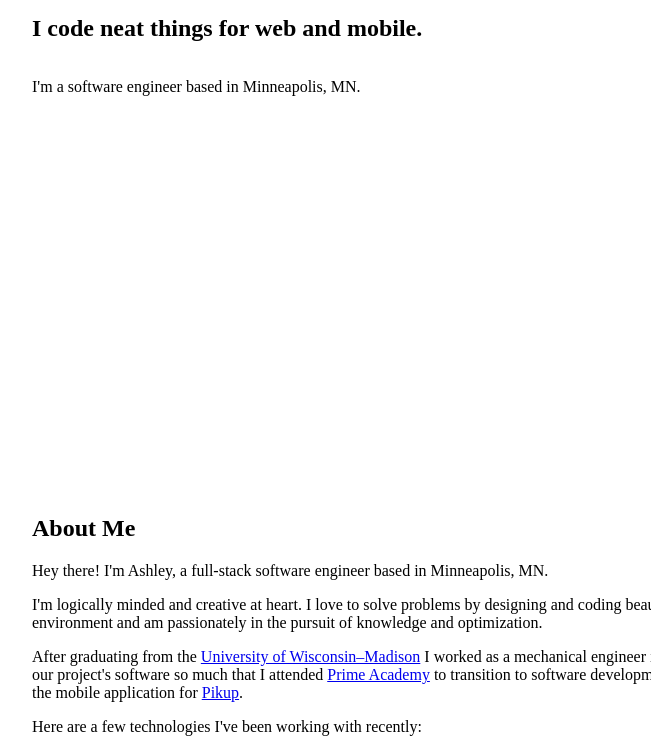
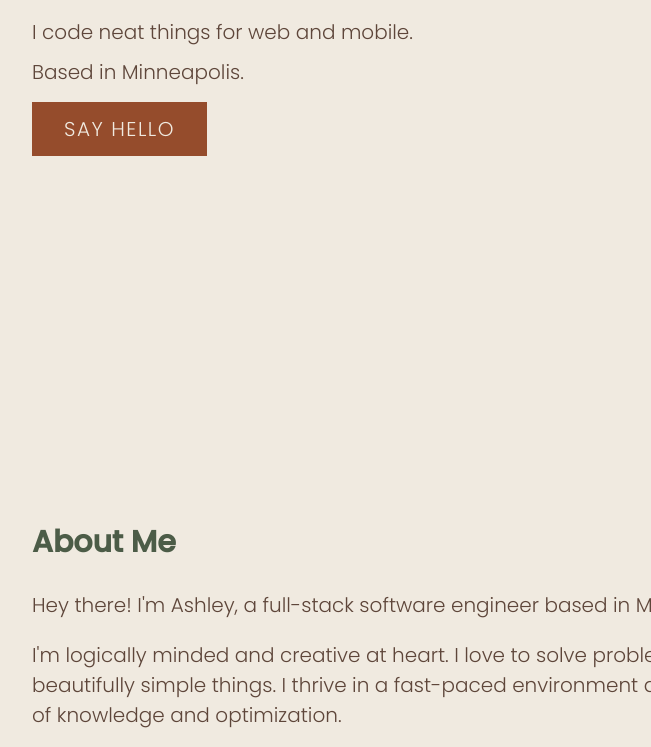
Before and after one commit to ashklein6/personal-site-v2, a Gatsby site: page / in a window 1280 px wide. Shown: the part 380-1127 px from the top of the page, without its empty margins (118-769 px from the left). Built offline with nearby package versions, Linux system fonts and the light colour scheme; Gatsby itself is replaced by a stand-in of ours; a web font is replaced by a local one.

Commit message:
started picking color scheme and adding theme elements

```diff
--- a/src/components/sections/about.tsx
+++ b/src/components/sections/about.tsx
@@ -13,7 +13,7 @@ const About = () => {
       <h2>About Me</h2>
       <p>Hey there! I'm Ashley, a full-stack software engineer based in Minneapolis, MN.</p>
       <p>I'm logically minded and creative at heart. I love to solve problems by designing and coding beautifully simple things. I thrive in a fast-paced environment and am passionately in the pursuit of knowledge and optimization.</p>
-      <p>After graduating from the {' '}<a href='https://www.wisc.edu/'>University of Wisconsin–Madison</a> {' '} I worked as a mechanical engineer in nuclear pharmaceuticals. I enjoyed troubleshooting our project's software so much that I attended {' '}<a href='https://primeacademy.io/'>Prime Academy</a> {' '} to transition to software development. I got my start in software working on developing the mobile application for {' '}<a href='https://www.trypikup.com/'>Pikup</a>.</p>
+      <p>After graduating from the {' '}<a href='https://www.wisc.edu/'>University of Wisconsin–Madison</a>, I worked as a mechanical engineer in nuclear pharmaceuticals. I enjoyed troubleshooting our project's software so much that I attended {' '}<a href='https://primeacademy.io/'>Prime Academy</a> {' '} to transition to software development. I got my start in software working on the mobile application for {' '}<a href='https://www.trypikup.com/'>Pikup</a>.</p>
       <p>Here are a few technologies I've been working with recently:</p>
       <ul>
         {skills && skills.map((skill, index) => <li key={index}>{skill}</li>)}
--- a/src/components/sections/contact.tsx
+++ b/src/components/sections/contact.tsx
@@ -2,7 +2,9 @@ import React from 'react'
 import styled from 'styled-components'
 
 const StyledContactSection = styled.section`
-
+  a {
+    ${({ theme }) => theme.elements.button};
+  }
 `
 
 const Contact = () => {
--- a/src/components/sections/hero.tsx
+++ b/src/components/sections/hero.tsx
@@ -6,14 +6,41 @@ const StyledHeroSection = styled.section`
   min-height: 100vh;
   flex-direction: column;
   align-items: flex-start;
+
+  h1 {
+    color: var(--pine);
+    font-family: var(--font-serif);
+    font-weight: normal;
+    margin: 0;
+  }
+
+  h2 {
+    color: var(--pine);
+    font-family: var(--font-serif);
+    font-weight: normal;
+    text-transform: uppercase;
+    margin: 0 0 40px 0;
+    line-height: 80%;
+  }
+
+  p {
+    margin: 5px 0;
+  }
+
+  a {
+    ${({ theme }) => theme.elements.button};
+  }
 `
 
 const Hero = () => {
+  const email = 'ashklein6@gmail.com'
   return (
     <StyledHeroSection>
-      <h1>Ashley Klein</h1>
-      <h2>I code neat things for web and mobile.</h2>
-      <p>I'm a software engineer based in Minneapolis, MN.</p>
+      <h1>Greetings, my name is</h1>
+      <h2 className='large-heading'>Ashley Klein.</h2>
+      <p>I code neat things for web and mobile.</p>
+      <p>Based in Minneapolis.</p>
+      <a href={`mailto:${email}`}>Say Hello</a>
     </StyledHeroSection>
   )
 }
--- a/src/styles/globalStyles.ts
+++ b/src/styles/globalStyles.ts
@@ -1,6 +1,29 @@
 import { createGlobalStyle } from 'styled-components'
 
 const GlobalStyle = createGlobalStyle`
+  @import url('https://fonts.googleapis.com/css2?family=Poppins:ital,wght@0,300;0,500;1,300;1,500&family=Rozha+One&display=swap');
+
+  :root {
+    --pine: #4C5C47;
+    --almond: #F0EAE0;
+    --rust: #954C2C;
+    --rust-dark-tint: rgba(149, 76, 44, 0.8);
+    --rust-tint: rgba(149, 76, 44, 0.2);
+    --coffee: #5E463A;
+
+    --font-serif: 'Rozha One', serif;
+    --font-sans: 'Poppins', sans-serif;
+
+    --fz-xs: 12px;
+    --fz-sm: 14px;
+    --fz-md: 16px;
+    --fz-lg: 18px;
+    --fz-xl: 20px;
+    --fz-heading: 32px;
+
+    --transition: all 0.25s cubic-bezier(0.645, 0.055, 0.305, 1);
+  }
+
   #root {
     min-height: 100vh;
     display: grid;
@@ -24,6 +47,15 @@ const GlobalStyle = createGlobalStyle`
     width: 100%;
     min-height: 100%;
     overflow-x: hidden;
+    background-color: var(--almond);
+    color: var(--coffee);
+    font-family: var(--font-sans);
+    font-size: var(--fz-xl);
+    font-weight: 300;
+
+    @media (max-width: 768px) {
+      font-size: var(--fz-lg);
+    }
   }
 
   main {
@@ -75,6 +107,70 @@ const GlobalStyle = createGlobalStyle`
       padding: 50px 0;
     }
   }
+
+  h1,
+  h2,
+  h3,
+  h4,
+  h5,
+  h6 {
+    color: var(--pine);
+  }
+
+  .large-heading {
+    margin: 0;
+    font-size: clamp(40px, 8vw, 80px);
+  }
+
+  // ::-moz-selection {
+  //   color: var(--accent-2);
+  //   background-color: var(--light);
+  // }
+
+  // ::selection {
+  //   color: var(--accent-2);
+  //   background-color: var(--light);
+  // }
+
+  // a {
+  //   color: var(--dark) !important;
+  //   text-decoration: none;
+  // }
+
+  // a:visited {
+  //   color: var(--dark) !important;
+  //   text-decoration: none;
+  // }
+
+  // a:hover, a:focus, a:active {
+  //   color: var(--dark) !important;
+  // }
+
+  // a:focus {
+  //   outline: thin dotted;
+  // }
+
+  // a:hover, a:active {
+  //   outline: 0;
+  // }
+
+  // .entry-content a {
+  //   color: var(--dark) !important;
+  //   background-image: linear-gradient(to bottom, transparent 0, var(--accent-3) 0);
+  //   background-position-x: 0px !important;
+  //   background-position-y: 0.65em !important;
+  //   background-repeat: no-repeat;
+  //   text-decoration: none;
+  // }
+
+  // .entry-content a:hover, .entry-content a:focus, .entry-content a:active {
+  //   color: var(--dark) !important;
+  //   background-image: linear-gradient(to bottom, transparent 0, var(--accent-3) 0);
+  //   background-position-x: 0px !important;
+  //   background-position-y: 0.15em !important;
+  //   background-repeat: no-repeat;
+  //   text-decoration: none;
+  // }
 `
 
 export default GlobalStyle
--- a/src/styles/theme.ts
+++ b/src/styles/theme.ts
@@ -13,8 +13,27 @@ const alignment = {
   `,
 }
 
+const elements = {
+  button: css`
+  color: var(--almond);
+  background-color: var(--rust);
+  text-decoration: none;
+  text-transform: uppercase;
+  padding: 0.75rem 2rem;
+  letter-spacing: 1.5px;
+  font-weight: 300;
+  transition: var(--transition);
+  margin: 10px 0;
+
+  &:hover, &:focus, &:active {
+    background-color: var(--rust-dark-tint);
+  }
+  `,
+}
+
 const theme = {
   alignment: alignment,
+  elements: elements,
 }
 
 export default theme
```
